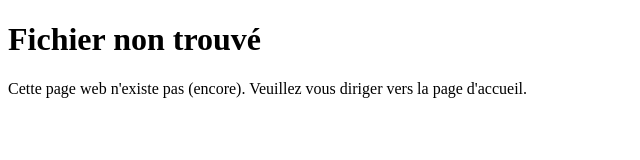
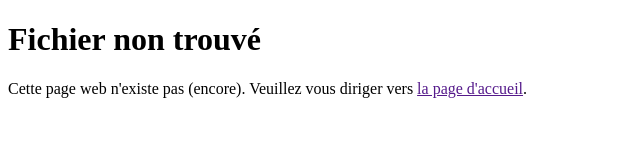
Before and after one commit to geraldkembellec/digital-humanities, a plain HTML site: page 404.html in a window 1280 px wide. Shown: the full height of the page, 0-640 px from the left. Drawn offline with Linux system fonts and the light colour scheme.

Commit message:
Add link to homepage in 404 error message

```diff
--- a/404.html
+++ b/404.html
@@ -6,6 +6,6 @@
 </head>
 <body>
 	<h1>Fichier non trouvé</h1>
-	<p>Cette page web n'existe pas (encore). Veuillez vous diriger vers la page d'accueil.</p>
+	<p>Cette page web n'existe pas (encore). Veuillez vous diriger vers <a href="">la page d'accueil</a>.</p>
 </body>
 </html>
```
